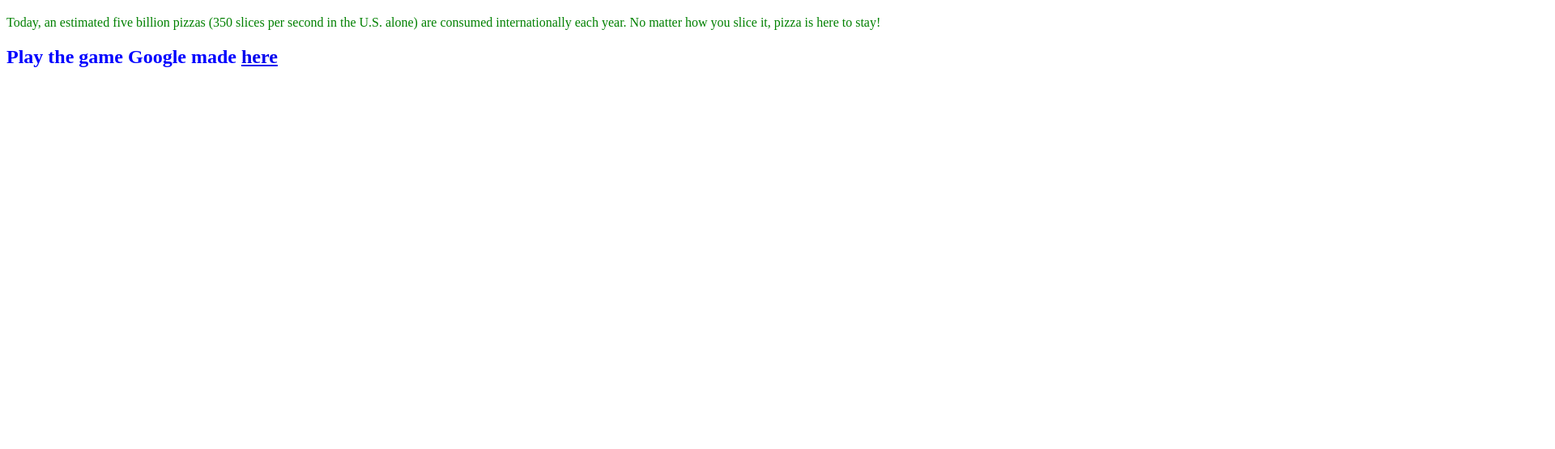
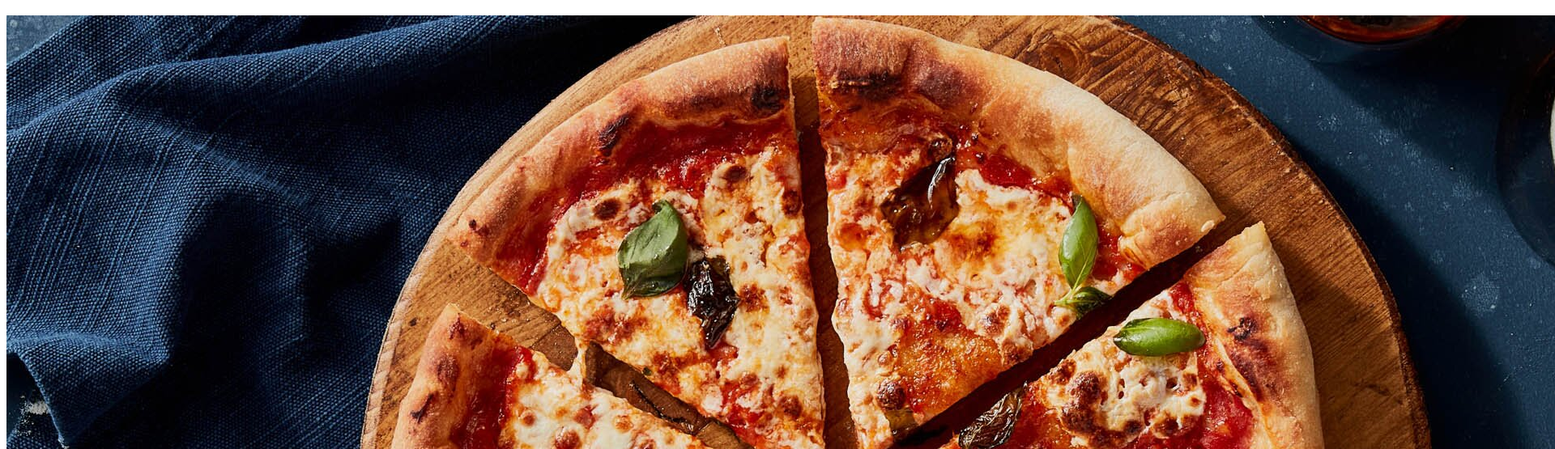
Before and after one commit to KendallDoesCoding/celebrating-pizza, a plain HTML site: page index.html in a window 1280 px wide. Shown: the part 61-616 px from the top of the page at 81% size, 1920 px wide, since content can reach past the window. Drawn offline with Linux system fonts and the light colour scheme.

Commit message:
Update index.html

```diff
--- a/index.html
+++ b/index.html
@@ -9,6 +9,8 @@
     </head>
     <body>
           <h1> Today is Pizza Day </h1>
+          <img src=images/pizza.jpeg></img>
           <p> Today, an estimated five billion pizzas (350 slices per second in the U.S. alone) are consumed internationally each year. No matter how you slice it, pizza is here to stay! </p>
-          <h2> Play the game Google made <a href="https://kendalldoescoding.gq/pizzaday" >here</a>
+          <h2> Play the game Google made <a href="https://kendalldoescoding.gq/pizzaday">here</a>
+
     </body>
```
